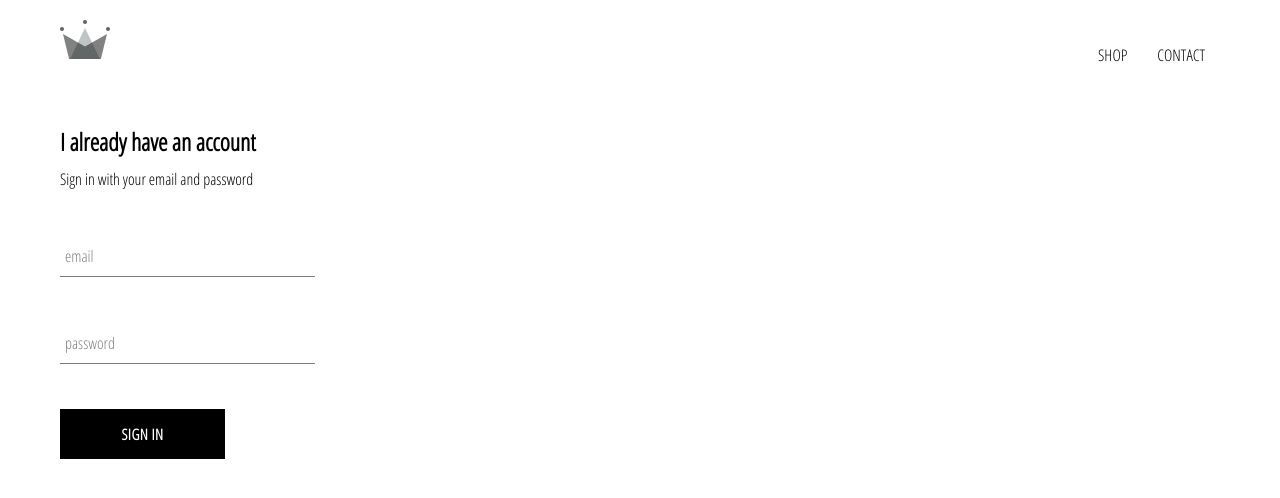
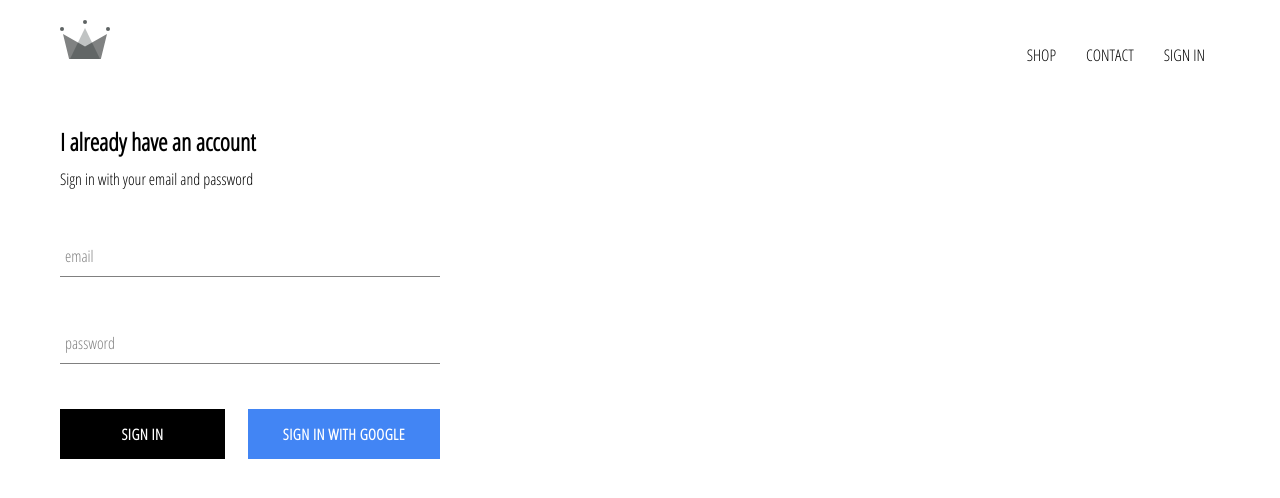
Before and after one commit to VitakSharper/react-e-commerce-app, a React (Create React App) app: page /signin in a window 1280 px wide. Shown: the top 498 px of the page. Built offline with nearby package versions, Linux system fonts and the light colour scheme; no server answers.

Commit message:
integrated firebase into application, created sign in page with sign in component and sign in with google

```diff
--- a/package.json
+++ b/package.json
@@ -3,6 +3,7 @@
   "version": "0.1.0",
   "private": true,
   "dependencies": {
+    "firebase": "^7.5.0",
     "node-sass": "^4.13.0",
     "react": "^16.12.0",
     "react-dom": "^16.12.0",
--- a/src/App.js
+++ b/src/App.js
@@ -5,11 +5,35 @@
 import ShopPage from "./pages/shop/shop.component";
 import Header from "./components/header/header.component";
 import SignInAndSignUp from "./pages/sign-in-and-sign-up/sign-in-and-sign-up.component";
+import {auth} from './firebase/firebase.utils';
 
-function App() {
+class App extends React.Component {
+    constructor(props) {
+        super(props);
+        this.state = {
+            currentUser: null
+        }
+    }
+
+    unsubscribeFromAuth = null;
+
+    componentDidMount() {
+        this.unsubscribeFromAuth = auth.onAuthStateChanged(user => {
+            this.setState({currentUser: user});
+        })
+    }
+
+    componentWillUnmount() {
+        this.unsubscribeFromAuth();
+    }
+
+
+    render() {
         return (
             <div>
-            <Header/>
+                <Header
+                    currentUser={this.state.currentUser}
+                />
                 <Switch>
                     <Route path='/' component={HomePage} exact/>
                     <Route path='/shop' component={ShopPage}/>
@@ -18,5 +42,6 @@
             </div>
         );
     }
+}
 
 export default App;
--- a/src/App.scss
+++ b/src/App.scss
@@ -7,3 +7,7 @@
   text-decoration: none;
   color: #000000;
 }
+
+* {
+  box-sizing: border-box;
+}
--- a/src/components/custom-button/custom-button.component.jsx
+++ b/src/components/custom-button/custom-button.component.jsx
@@ -2,8 +2,8 @@
 import './custom-button.styles.scss';
 
 
-const CustomButton = ({children, ...otherProps}) => (
-    <button className='custom-button' {...otherProps}>
+const CustomButton = ({children, isGoogleSignIn, ...otherProps}) => (
+    <button className={`${isGoogleSignIn ? 'google-sign-in' : ''} custom-button`} {...otherProps}>
         {children}
     </button>
 );
--- a/src/components/custom-button/custom-button.styles.scss
+++ b/src/components/custom-button/custom-button.styles.scss
@@ -19,4 +19,14 @@
     color: black;
     border: 1px solid black;
   }
+
+  &.google-sign-in {
+    background-color: #4285f4;
+    color: #ffffff;
+
+    &:hover {
+      background-color: #357ae8;
+      border: none;
+    }
+  }
 }
--- a/src/components/header/header.component.jsx
+++ b/src/components/header/header.component.jsx
@@ -2,8 +2,9 @@
 import {Link} from 'react-router-dom';
 import {ReactComponent as Logo} from '../../assets/crown.svg'
 import './header.styles.scss';
+import {auth} from "../../firebase/firebase.utils";
 
-const Header = () => (
+const Header = ({currentUser}) => (
     <div className='header'>
         <Link to='/'>
             <Logo className='logo'/>
@@ -15,6 +16,12 @@
             <Link to='/contact' className='option'>
                 CONTACT
             </Link>
+            {
+                currentUser ?
+                    <div className='option' onClick={() => auth.signOut()}>SIGN OUT</div>
+                    :
+                    <Link className='option' to='/signin'>SIGN IN</Link>
+            }
         </div>
     </div>
 );
--- a/src/components/header/header.styles.scss
+++ b/src/components/header/header.styles.scss
@@ -20,6 +20,7 @@
 
     .option {
       padding: 10px 15px;
+      cursor: pointer;
     }
   }
 }
--- a/src/components/sign-in/sign-in.component.jsx
+++ b/src/components/sign-in/sign-in.component.jsx
@@ -2,6 +2,7 @@
 import './sign-in.styles.scss';
 import FormInput from "../form-input/form-input.component";
 import CustomButton from "../custom-button/custom-button.component";
+import {signInWithGoogle} from '../../firebase/firebase.utils';
 
 class SignIn extends React.Component {
     constructor(props) {
@@ -46,10 +47,13 @@
                         required
                         handleChange={this.handleChange}
                     />
-
-                    <CustomButton type="submit">
-                        Sign In
-                    </CustomButton>
+                    <div className='buttons'>
+                        <CustomButton type="submit"> Sign In </CustomButton>
+                        <CustomButton
+                            onClick={signInWithGoogle}
+                            isGoogleSignIn
+                        > Sign In With Google </CustomButton>
+                    </div>
                 </form>
 
             </div>
--- a/src/components/sign-in/sign-in.styles.scss
+++ b/src/components/sign-in/sign-in.styles.scss
@@ -1,9 +1,15 @@
 .sign-in {
-  width: 30vh;
+  width: 380px;
   display: flex;
   flex-direction: column;
 
   .title {
     margin: 10px 0;
   }
+
+  .buttons {
+    display: flex;
+    justify-content: space-between;
+  }
+
 }
--- /dev/null
+++ b/src/firebase/firebase.utils.js
@@ -0,0 +1,26 @@
+import firebase from "firebase/app";
+import 'firebase/firestore';
+import 'firebase/auth';
+
+
+const config = {
+    apiKey: "AIzaSyAA1m230Ot3z_SeS83TwMFolp8UMf-VCZY",
+    authDomain: "react-e-commerce-app.firebaseapp.com",
+    databaseURL: "https://react-e-commerce-app.firebaseio.com",
+    projectId: "react-e-commerce-app",
+    storageBucket: "react-e-commerce-app.appspot.com",
+    messagingSenderId: "470981735500",
+    appId: "1:470981735500:web:2a1cdde1327ec831b0b0e9"
+};
+
+
+firebase.initializeApp(config);
+
+export const auth = firebase.auth();
+export const firestore = firebase.firestore();
+
+const provider = new firebase.auth.GoogleAuthProvider();
+provider.setCustomParameters({prompt: 'select_account'});
+export const signInWithGoogle = () => auth.signInWithPopup(provider);
+
+export default firebase;
```
Also changed, not shown: 2 other files (tests, documents, lock files or other folders). Lines whose indentation alone changed are shown as unchanged.
